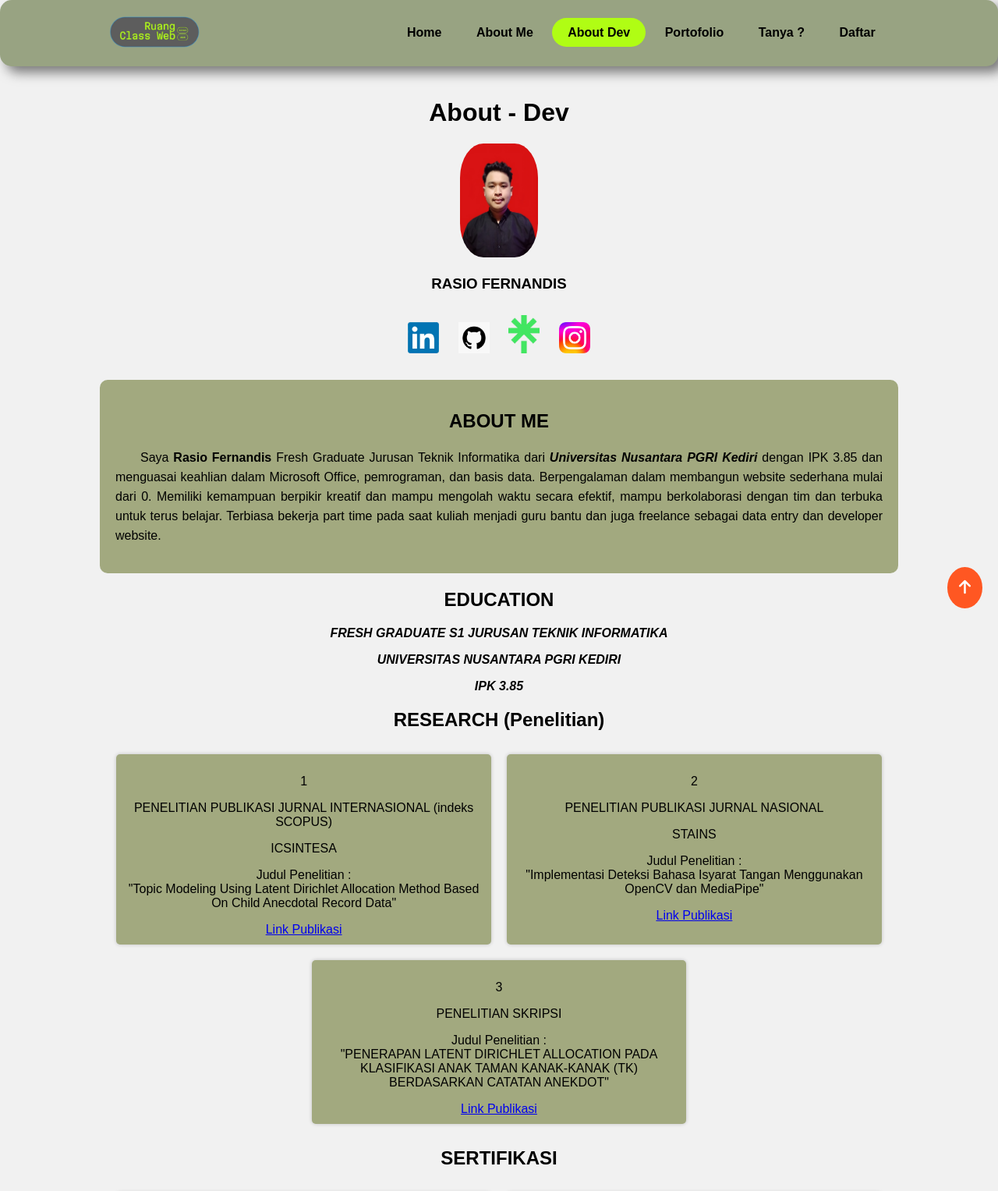
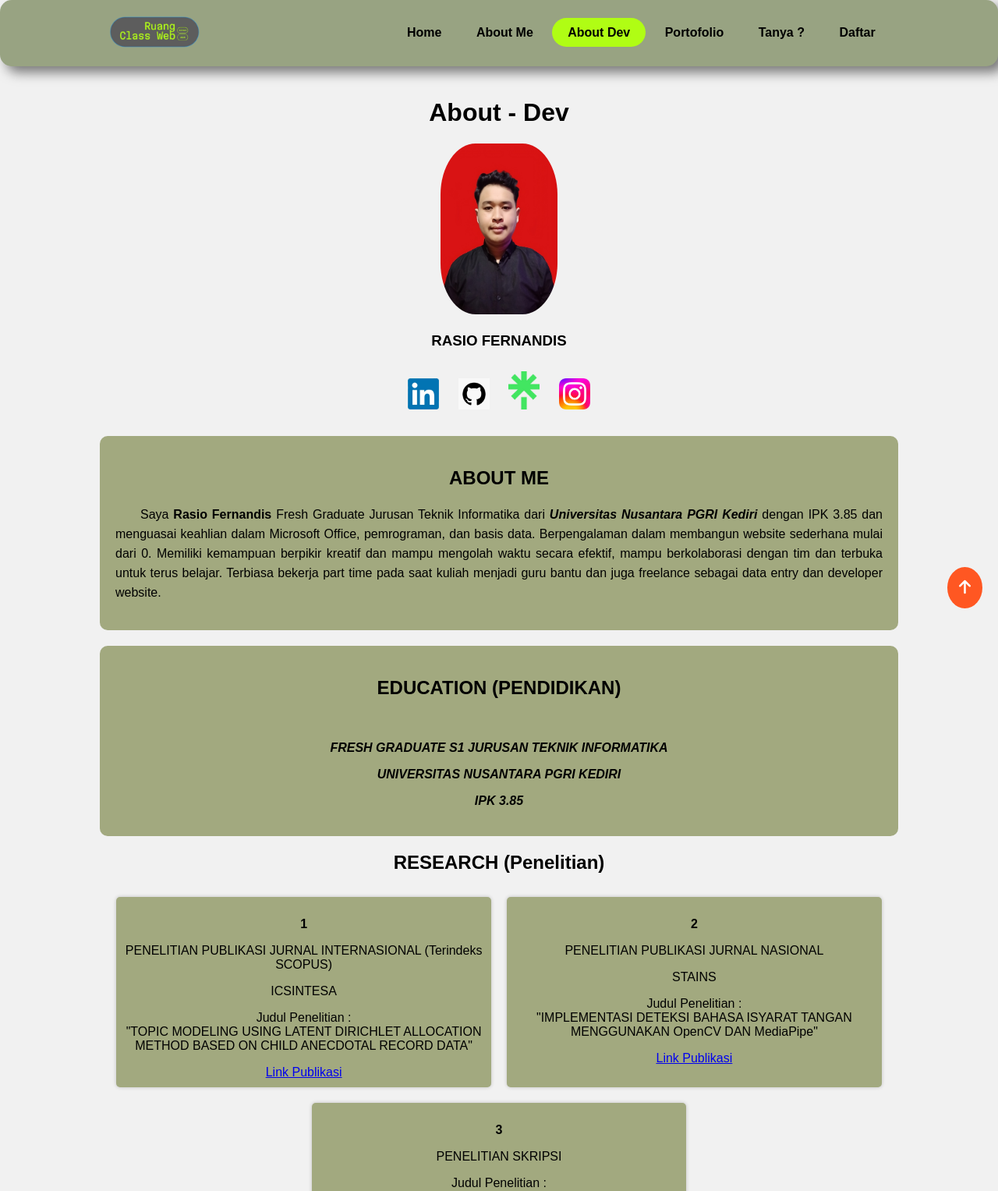
Before and after one commit to Rasio09/Ruang-Class-Web, a PHP site: page /about-dev.php in a window 1280 px wide. Shown: the top 1527 px of the page at 78% size. Run offline with PHP 8.4, Linux system fonts and the light colour scheme.

Commit message:
update halaman about-dev finish

```diff
--- a/about-dev.php
+++ b/about-dev.php
@@ -28,51 +28,75 @@ require("header.php");
                 Saya <span style="font-weight:bold;">Rasio Fernandis</span> Fresh Graduate Jurusan Teknik Informatika dari <span style="font-weight:bold; font-style:italic;">Universitas Nusantara PGRI Kediri</span> dengan IPK 3.85 dan menguasai keahlian dalam Microsoft Office, pemrograman, dan basis data. Berpengalaman dalam membangun website sederhana mulai dari 0. Memiliki kemampuan berpikir kreatif dan mampu mengolah waktu secara efektif, mampu berkolaborasi dengan tim dan terbuka untuk terus belajar. Terbiasa bekerja part time pada saat kuliah menjadi guru bantu dan juga freelance sebagai data entry dan developer website.
             </p>
         </div>
-        <h2>EDUCATION</h2>
-        <p style="font-weight: bold; font-style: italic;">FRESH GRADUATE S1 JURUSAN TEKNIK INFORMATIKA</p>
-        <p style="font-weight: bold; font-style: italic;">UNIVERSITAS NUSANTARA PGRI KEDIRI</p>
-        <p style="font-weight: bold; font-style: italic;">IPK 3.85</p>
-        <p></p>
+        <div class="section-dev">
+            <h2>EDUCATION (PENDIDIKAN)</h2>
+            <br>
+            <p style="font-weight: bold; font-style: italic;">FRESH GRADUATE S1 JURUSAN TEKNIK INFORMATIKA</p>
+            <p style="font-weight: bold; font-style: italic;">UNIVERSITAS NUSANTARA PGRI KEDIRI</p>
+            <p style="font-weight: bold; font-style: italic;">IPK 3.85</p>
+            <p></p>
+        </div>
         <h2>RESEARCH (Penelitian)</h2>
         <div class="certificates-dev">
             <div class="certificate-dev">
-                <p>1</p>
-                <p>PENELITIAN PUBLIKASI JURNAL INTERNASIONAL (indeks SCOPUS)</p>
+                <p style="font-weight: bold;">1</p>
+                <p>PENELITIAN PUBLIKASI JURNAL INTERNASIONAL (Terindeks SCOPUS)</p>
                 <p>ICSINTESA</p>
-                <p style="text-align:center;">Judul Penelitian : <br> "Topic Modeling Using Latent Dirichlet Allocation Method Based On Child Anecdotal Record Data"</p>
+                <p style="text-align:center;">Judul Penelitian : <br> "TOPIC MODELING USING LATENT DIRICHLET ALLOCATION METHOD BASED ON CHILD ANECDOTAL RECORD DATA"</p>
                 <a href="https://ieeexplore.ieee.org/abstract/document/10747976" style="text-align:center;">Link Publikasi</a>
             </div>
+
             <div class="certificate-dev">
-                <p>2</p>
+                <p style="font-weight: bold;">2</p>
                 <p>PENELITIAN PUBLIKASI JURNAL NASIONAL</p>
                 <p>STAINS</p>
-                <p style="text-align:center;">Judul Penelitian : <br> "Implementasi Deteksi Bahasa Isyarat Tangan Menggunakan OpenCV dan MediaPipe"</p>
+                <p style="text-align:center;">Judul Penelitian : <br> "IMPLEMENTASI DETEKSI BAHASA ISYARAT TANGAN MENGGUNAKAN OpenCV DAN MediaPipe"</p>
                 <a href="https://proceeding.unpkediri.ac.id/index.php/stains/article/view/4337" style="text-align:center;">Link Publikasi</a>
             </div>
+
             <div class="certificate-dev">
-                <p>3</p>
+                <p style="font-weight: bold;">3</p>
                 <p>PENELITIAN SKRIPSI</p>
                 <p style="text-align:center;">Judul Penelitian : <br> "PENERAPAN LATENT DIRICHLET ALLOCATION PADA KLASIFIKASI ANAK TAMAN KANAK-KANAK (TK) BERDASARKAN CATATAN ANEKDOT"</p>
                 <a href="https://repository.unpkediri.ac.id/15159/" style="text-align:center;">Link Publikasi</a>
             </div>
         </div>
-        <h2>SERTIFIKASI</h2>
+        <h2>SERTIFIKASI PELATIHAN</h2>
         <div class="certificates-dev">
             <div class="certificate-dev">
-                <img src="sertif1.jpg" alt="Sertifikat 1">
+                <img src="img/sertif/web.png" alt="Sertifikat 1">
             </div>
             <div class="certificate-dev">
-                <img src="sertif2.jpg" alt="Sertifikat 2">
+                <img src="img/sertif/js.png" alt="Sertifikat 2">
             </div>
             <div class="certificate-dev">
-                <img src="sertif3.jpg" alt="Sertifikat 3">
+                <img src="img/sertif/html.png" alt="Sertifikat 2">
             </div>
             <div class="certificate-dev">
-                <img src="sertif4.jpg" alt="Sertifikat 4">
+                <img src="img/sertif/backend.png" alt="Sertifikat 3">
             </div>
             <div class="certificate-dev">
-                <img src="sertif5.jpg" alt="Sertifikat 5">
+                <img src="img/sertif/sql.png" alt="Sertifikat 4">
             </div>
+            <div class="certificate-dev">
+                <img src="img/sertif/ai.png" alt="Sertifikat 5">
+            </div>
+            <div class="certificate-dev">
+                <img src="img/sertif/data science.png" alt="Sertifikat 6">
+            </div>
+            <div class="certificate-dev">
+                <img src="img/sertif/python.png" alt="Sertifikat 7">
+            </div>
+            <div class="certificate-dev">
+                <img src="img/sertif/data.png" alt="Sertifikat 8">
+            </div>
+            <div class="certificate-dev">
+                <img src="img/sertif/data dq.png" alt="Sertifikat 8">
+            </div>
+            <div class="certificate-dev">
+                <img src="img/sertif/komputer.png" alt="Sertifikat 9">
+            </div>
+
         </div>
         <div class="section-dev">
             <h2>My EXPERIENCE AND My SKILL</h2>
@@ -80,13 +104,13 @@ require("header.php");
                 <img src="img/skill/html.png" alt="HTML">
                 <img src="img/skill/css.png" alt="CSS">
                 <img src="img/skill/js.png" alt="JavaScript">
-                <img src="img/skill/php.png" alt="PHP"><br>
-                <img src="img/skill/python.png" alt="Python">
-                <img src="img/skill/office.png" alt="Microsoft Office">
+                <img src="img/skill/python.png" alt="Python"><br>
+                <img src="img/skill/flask.png" alt="Flask">
+                <img src="img/skill/php.png" alt="PHP">
                 <img src="img/skill/mysql.png" alt="MySQL"><br>
                 <img src="img/skill/tableau.png" alt="Tableau">
-                <img src="img/skill/flask.png" alt="Flask"><br>
-                <img src="img/skill/ml.png" alt="Flask">
+                <img src="img/skill/ml.png" alt="Machine Learning"><br>
+                <img src="img/skill/office.png" alt="Microsoft Office">
             </div>
         </div>
     </div>
--- a/css/style.css
+++ b/css/style.css
@@ -160,7 +160,7 @@ body {
     padding: 20px;
 }
 .profile-dev img {
-    width: 100px;
+    width: 150px;
     border-radius: 30%;
 }
 .section-dev {
```
Also changed, not shown: img/sertif/ai.PNG (added), img/sertif/backend.PNG (added), img/sertif/data dq.PNG (added), img/sertif/data science.PNG (added), img/sertif/data.PNG (added), img/sertif/html.PNG (added), img/sertif/js.PNG (added), img/sertif/komputer.PNG (added), img/sertif/python.PNG (added), img/sertif/sql.PNG (added), img/sertif/web.PNG (added).
